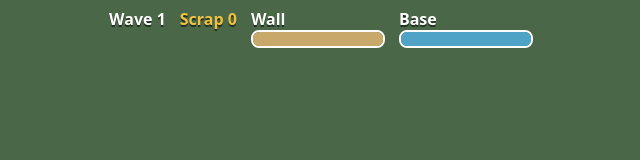
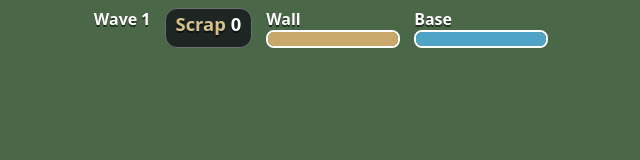
Before and after one commit to esetebanjimenez/dead-line, a website built with Vite: page index.html in a window 1280 px wide. Shown: the top 160 px of the page, without its empty margins (319-959 px from the left). Built offline with nearby package versions, Linux system fonts and the light colour scheme.

Commit message:
Scrap readout: dark pill, white number for contrast

```diff
--- a/index.html
+++ b/index.html
@@ -32,7 +32,7 @@
 </head>
 <body>
 <div id="stage"></div>
-<div id="top"><div>Wave <span id="wave">1</span></div><div style="color:#f0c040;font-weight:700">Scrap <span id="scrap">0</span></div><div>Wall <div class="bar"><i id="wallbar" style="background:#c9a96b"></i></div></div><div>Base <div class="bar"><i id="basebar" style="background:#4fa3c7"></i></div></div></div>
+<div id="top"><div>Wave <span id="wave">1</span></div><div style="background:rgba(20,24,28,.82);color:#fff;font-weight:700;font-size:1.15em;padding:2px 10px;border-radius:12px;border:1px solid #6b6f73"><span style="color:#d8c08a">Scrap</span> <span id="scrap">0</span></div><div>Wall <div class="bar"><i id="wallbar" style="background:#c9a96b"></i></div></div><div>Base <div class="bar"><i id="basebar" style="background:#4fa3c7"></i></div></div></div>
 <div id="banner"></div>
 <div id="hud"></div>
 <div id="perf"></div>
```
